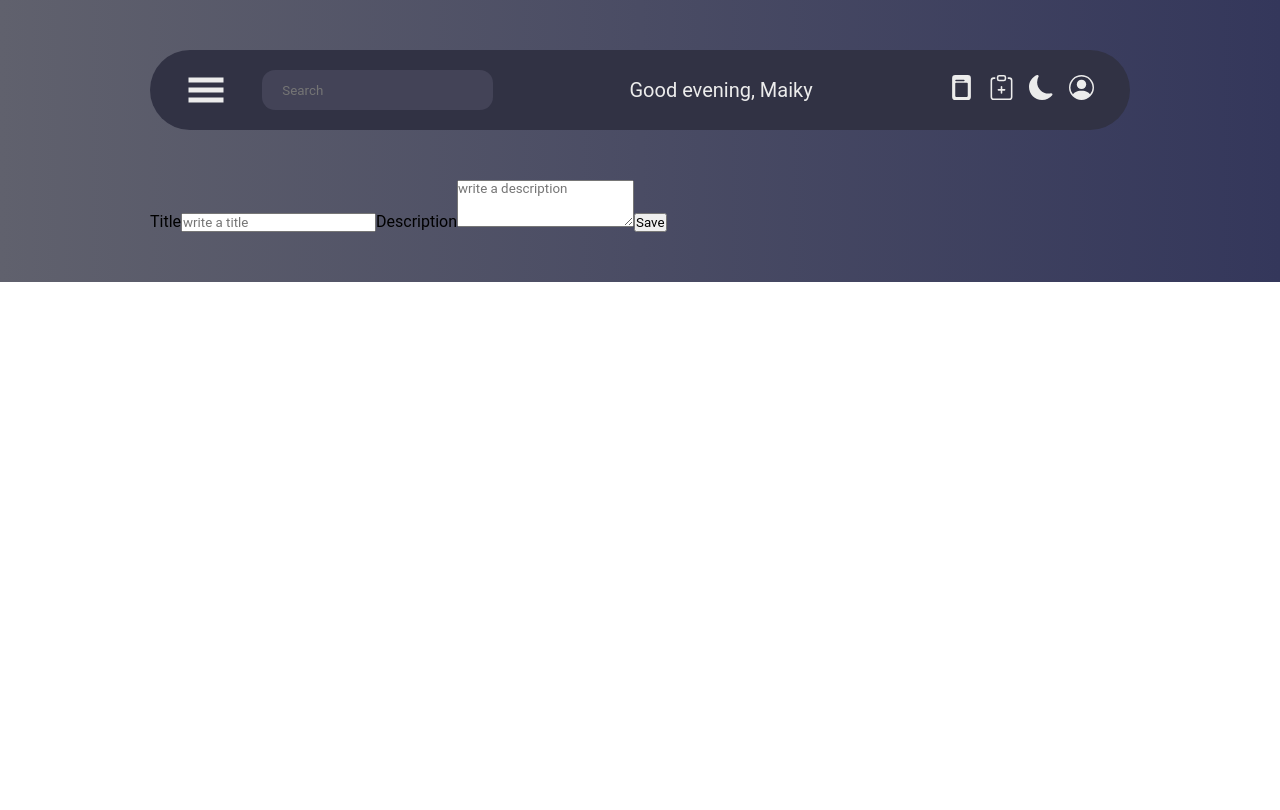
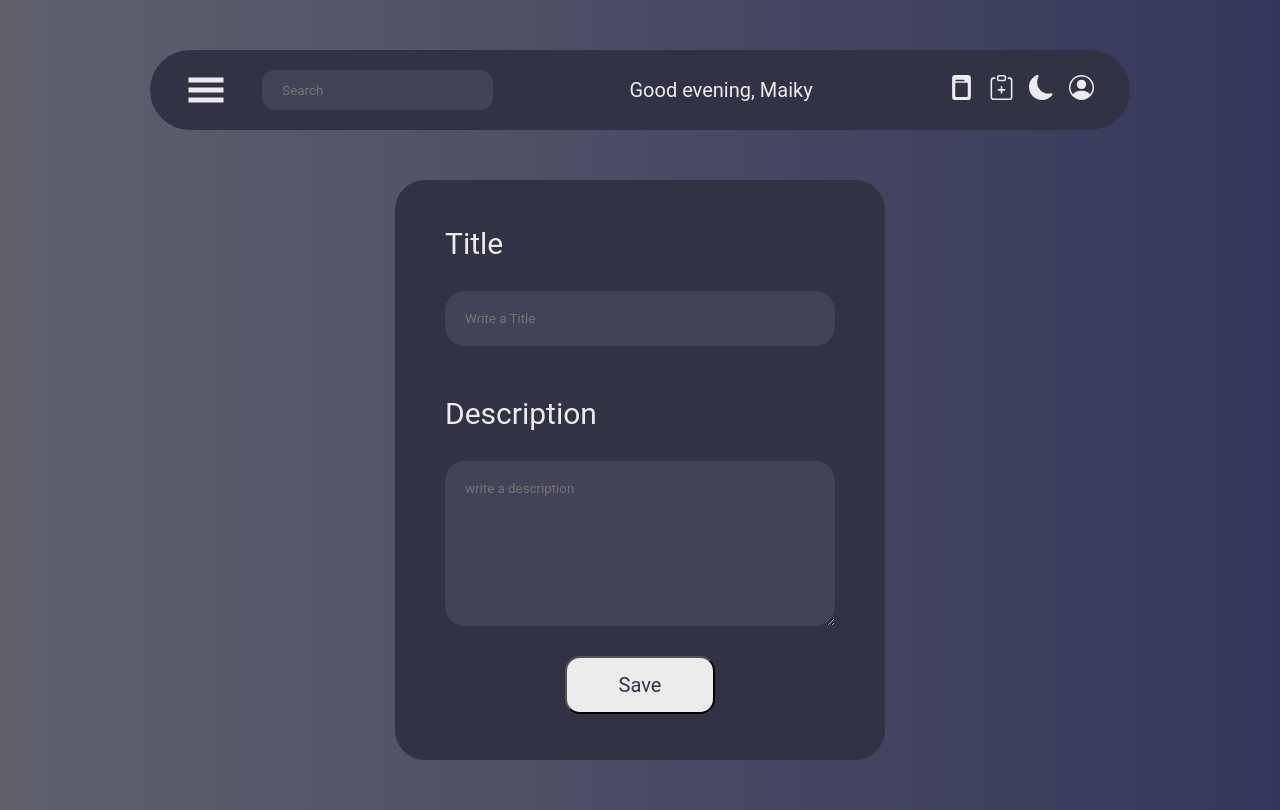
Before and after one commit to Maiky33/TaksListFullStack, a React (Create React App) app in the folder client/: page /form in a window 1280 px wide. Built offline with nearby package versions, Linux system fonts and the light colour scheme; the HTML template or start-up script is replaced by a standard one.

Commit message:
deleteTask check

```diff
--- a/client/src/App.js
+++ b/client/src/App.js
@@ -1,6 +1,6 @@
 import { Route, Routes } from 'react-router-dom'
 import TasksPage from './Pages/TasksPage.jsx'
-import TaskForm from './Pages/TaskFrom.jsx'
+import TaskForm from './Pages/TaskForm.jsx'
 import NotFound from './Pages/NotFound.jsx';
 import Navbar from './components/Navbar'
 import './css/App.css';
@@ -11,7 +11,7 @@ function App() {
       <Navbar/>
       <Routes>
         <Route path="/" element={<TasksPage />} />
-        <Route path="/form" element={<TaskForm />} />
+        <Route path="/form" element={<TaskForm/>} />
         <Route path='*' element={<NotFound/>} />
       </Routes>
     </div>
--- /dev/null
+++ b/client/src/Pages/TaskForm.jsx
@@ -0,0 +1,72 @@
+import { Formik, Form } from "formik";
+import { createTaskRequest } from '../api/tasks.api'
+import './css/TaskForm.css'
+
+const TaskForm = () => {
+  return (
+    <div className="Container_From">
+      <Formik //formik libreria que nos ayuda a crar y capturar los estados de un formulario
+        initialValues={{//describimos los valores que querremos en este caso title,description, lo cual nos ahorra el useState useEfect etc
+          title: "",
+          description: "",
+        }}
+
+        onSubmit={async (values, actions) => {//resivimos los valores
+          console.log(values); //mostramos los valore por consola
+          try {
+            const response = await createTaskRequest(values); //usamos la funcion para conectar con el backend y enviarle values, que es la tarea que recibira el backend
+
+            console.log(response);
+            actions.resetForm()
+          } catch (error) {
+            console.log(error);
+          }
+        }}
+      >
+        {(
+          { handleChange, handleSubmit,values,isSubmitting } //destructuramos y sacamos las funciones handleChage,handleSubmit que ya vienen por defecto para usarlas en el formulario //values para restableser los valores del input  //isSubmitting para evitarque el boton envie datos mientras se esta enviando otros
+        ) => (
+          <Form className="Form" onSubmit={handleSubmit}>
+
+            <div className="From_Title">
+
+              <label className="Title">Title</label>
+              <input
+                className="Title_input"
+                type="text"
+                name="title"//el name es muy importante en esta libreria para poder ubicar el campo   del formulario y asi poder tenerlos en (values)
+                placeholder="Write a Title"
+                onChange={handleChange}
+                value={values.title}
+              />
+
+            </div>
+
+            <div className="From_Description">
+
+              <label className="Description">Description</label>
+              <textarea
+                className="Description_input"
+                name="description"
+                rows="3"
+                placeholder="write a description"
+                onChange={handleChange}
+                value={values.description}
+              ></textarea>
+
+              <div className="FromContainer_Button">
+                <button className="From_Button" type="submit" disabled={isSubmitting}>
+                  {isSubmitting ? "Saving..." : "Save"}
+                </button>
+              </div>
+
+            </div>
+
+          </Form>
+        )}
+      </Formik>
+    </div>
+  );
+};
+
+export default TaskForm;
--- a/client/src/Pages/TaskFrom.jsx
+++ /dev/null
@@ -1,57 +0,0 @@
-import { Formik, Form } from "formik";
-import {createTaskRequest} from '../api/tasks.api'
-
-const TaskForm = () => {
-  return (
-    <div>
-      <Formik //formik libreria que nos ayuda a crar y capturar los estados de un formulario
-        initialValues={{//describimos los valores que querremos en este caso title,description, lo cual nos ahorra el useState useEfect etc
-          title: "",
-          description: "",
-        }}
-
-        onSubmit={async (values, actions) => {//resivimos los valores
-          console.log(values); //mostramos los valore por consola
-          try {
-            const response = await createTaskRequest(values); //usamos la funcion para conectar con el backend y enviarle values, que es la tarea que recibira el backend
-
-            console.log(response);
-            actions.resetForm()
-          } catch (error) {
-            console.log(error);
-          }
-        }}
-      >
-        {(
-          { handleChange, handleSubmit,values,isSubmitting } //destructuramos y sacamos las funciones handleChage,handleSubmit que ya vienen por defecto para usarlas en el formulario //values para restableser los valores del input  //isSubmitting para evitarque el boton envie datos mientras se esta enviando otros
-        ) => (
-          <Form onSubmit={handleSubmit}>
-            <label>Title</label>
-            <input
-              type="text"
-              name="title"//el name es muy importante en esta libreria para poder ubicar el campo del formulario y asi poder tenerlos en (values)
-              placeholder="write a title"
-              onChange={handleChange}
-              value={values.title}
-            />
-
-            <label>Description</label>
-            <textarea
-              name="description"
-              rows="3"
-              placeholder="write a description"
-              onChange={handleChange}
-              value={values.description}
-            ></textarea>
-
-            <button type="submit" disabled={isSubmitting}>
-              {isSubmitting ? "Saving..." : "Save"}
-            </button>
-          </Form>
-        )}
-      </Formik>
-    </div>
-  );
-};
-
-export default TaskForm;
--- a/client/src/Pages/TasksPage.jsx
+++ b/client/src/Pages/TasksPage.jsx
@@ -7,18 +7,24 @@ import './css/TasksPage.css'
 
 const TasksPage = () => {
 
+
   const [Tasks, setTasks] = useState([])
 
-  useEffect(() => {
+  useEffect(() => {//para que se ejecute al iniciar la pagina
 
     const loadTasks = async() => {
-      const response = await getTasksRequest()
-      setTasks(response.data);
+      const response = await getTasksRequest() //resibimos las tareas y las guardamos en una constante
+      setTasks(response.data); //actualizamos la variable Tasks con la funcion setTasks(response.data)
     }
 
-    loadTasks();
+    loadTasks();//llamamos la funcion loadTasks para ver las tareas al abrir la aplicacion
 
   }, []);
+
+  const renderMain = () => { //hacemos un esto para poder hacer la condicional, en caso de no haber tareas
+    if(Tasks.length === 0) return <h2 className="Notasksyet">No tasks yet</h2> // si tasks.length es igual  a cero
+    return Tasks.map(task => (<TaskCard task={task} key={task.id}/>)) // si tasks no es igual a cero recorremos con un map
+  }
 
   return (
     <>
@@ -28,14 +34,10 @@ const TasksPage = () => {
       </div>
 
       <div className="Container_task">
-        {
-          Tasks.map(task => (
-            <TaskCard task={task} key={task.id}/>
-          ))
-        }
+        {renderMain()}
       </div>
     </>
-
+    // al final llamamos la funcion renderMain() para retornar las tareas o el mensaje en caso de que no las alla
   );
 };
 
--- /dev/null
+++ b/client/src/Pages/css/TaskForm.css
@@ -0,0 +1,79 @@
+.Container_From{
+    display: flex;
+    justify-content: center;
+}
+
+.Form{
+    display: flex;
+    flex-direction: column;
+    align-items: center;
+    justify-content: center;
+    gap: 50px;
+    padding: 0px 50px;
+    background-color: #313244;
+    color: #ececec;
+    border-radius: 30px;
+    height: 580px;
+}
+
+.From_Title{
+    display: flex;
+    flex-direction: column;
+    gap: 30px;
+}
+
+.Title{
+    font-size: 30px;
+}
+
+.Title_input{
+    width: 350px;
+    background-color: #434357;
+    color: #ececec;
+    border: none;
+    border-radius: 20px;
+    padding: 20px;
+    outline: none;
+}
+
+
+.From_Description{
+    display: flex;
+    flex-direction: column;
+    gap: 30px;
+}
+
+.Description{
+    font-size: 30px;
+}
+
+.Description_input{
+    width: 350px;
+    height: 125px;
+    background-color: #434357;
+    color: #ececec;
+    border: none;
+    border-radius: 20px;
+    padding: 20px;
+    outline: none;
+}
+
+.FromContainer_Button{
+    display: flex;
+    justify-content: center;
+}
+
+.From_Button{
+    background-color: #ececec;
+    color: #313244;
+    font-size: 20px;
+    width: 150px;
+    padding: 15px;
+    border-radius: 15px;
+    cursor: pointer;
+}
+
+.From_Button:hover{
+    width: 149px;
+    padding: 14px;
+}
--- a/client/src/Pages/css/TasksPage.css
+++ b/client/src/Pages/css/TasksPage.css
@@ -12,3 +12,9 @@
   border-radius: 20px;
   padding: 30px;
 }
+
+.Notasksyet{
+  margin-top: 50px;
+  text-align: center;
+  color: #ececec;
+}
--- a/client/src/api/tasks.api.js
+++ b/client/src/api/tasks.api.js
@@ -7,3 +7,6 @@ export const getTasksRequest = async () =>
 
 export const createTaskRequest = async (task) => //creamos una constante que resibe la tarea que vamos a enviar al backend
   await axios.post("http://localhost:4000/tasks", task);// usamos axios.post para enviar la tarea/crearla, como primer parametro le pasamos el servidor donde esta ubicado y le pasamos como segundo parametro la tarea
+
+export const deletedTasksRequest = async (id) =>
+  await axios.delete(`http://localhost:4000/tasks/${id}`, id);
--- a/client/src/components/TaskCard.jsx
+++ b/client/src/components/TaskCard.jsx
@@ -1,8 +1,21 @@
 import { BsCheck2Circle,BsTrash } from "react-icons/bs";
-import { RxCrossCircled ,RxPencil2} from "react-icons/rx";
+import { RxCrossCircled, RxPencil2 } from "react-icons/rx";
+import {deletedTasksRequest} from '../api/tasks.api.js'
 import "./css/TaskCard.css";
 
 const TaskCard = ({ task }) => {
+
+  const DeleteTask = (id) => {  //hacemos la funcio la cual recibe un id que nos da al clickear en la papelera
+
+    try {  // usamos try catch para obtener el error en caso de que alla
+
+      deletedTasksRequest(id)// llamamos la funcion la cual borra la tarea de la base de datos
+    } catch(error){
+      console.log(error);
+    }
+  }
+
+
   return (
     <div className="TaskCard">
       <div className="TasCard_Checktitle">
@@ -22,7 +35,7 @@ const TaskCard = ({ task }) => {
         <p>{task.createAt}</p>
         <div className="TaskCard_DateButtons__buttons">
           <button><RxPencil2/></button>
-          <button><BsTrash/></button>
+          <button onClick={DeleteTask(task.id)}><BsTrash/></button>
         </div>
       </div>
     </div>
--- a/client/src/components/css/TaskFilter.css
+++ b/client/src/components/css/TaskFilter.css
@@ -7,13 +7,17 @@
 
 .Filters_box{
     width: 100%;
-
     margin: 25px;
     padding: 50px;
 
+    cursor: pointer;
     text-align: center;
     border-radius: 25px;
 
     background-color: #3b3b48;
     color:#ececec;
 }
+
+.Filters_box:hover{
+    padding: 49px;
+}
```
Also changed, not shown: client/src/css/App.css (line endings or trailing spaces).
